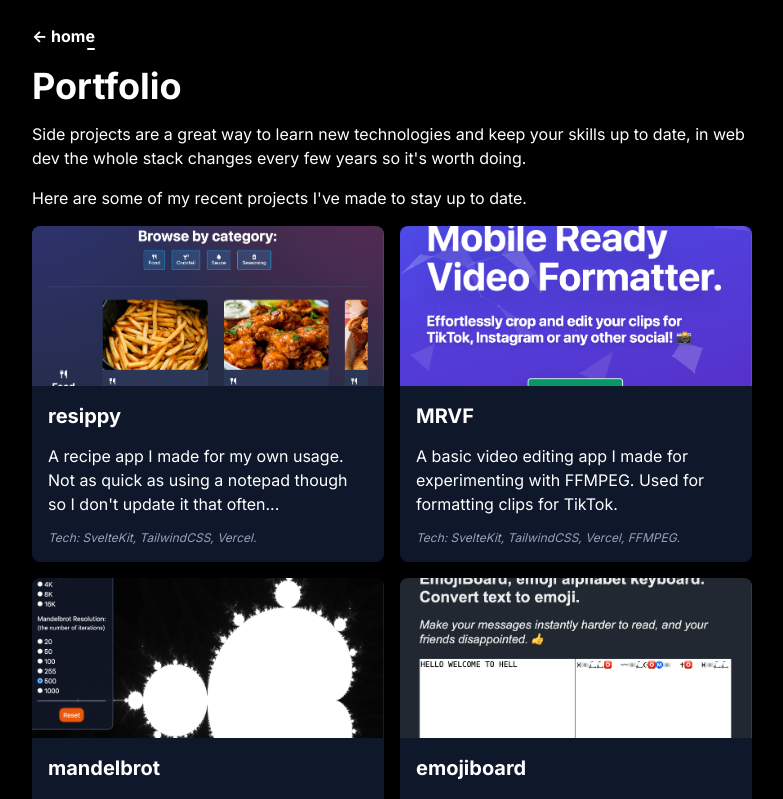
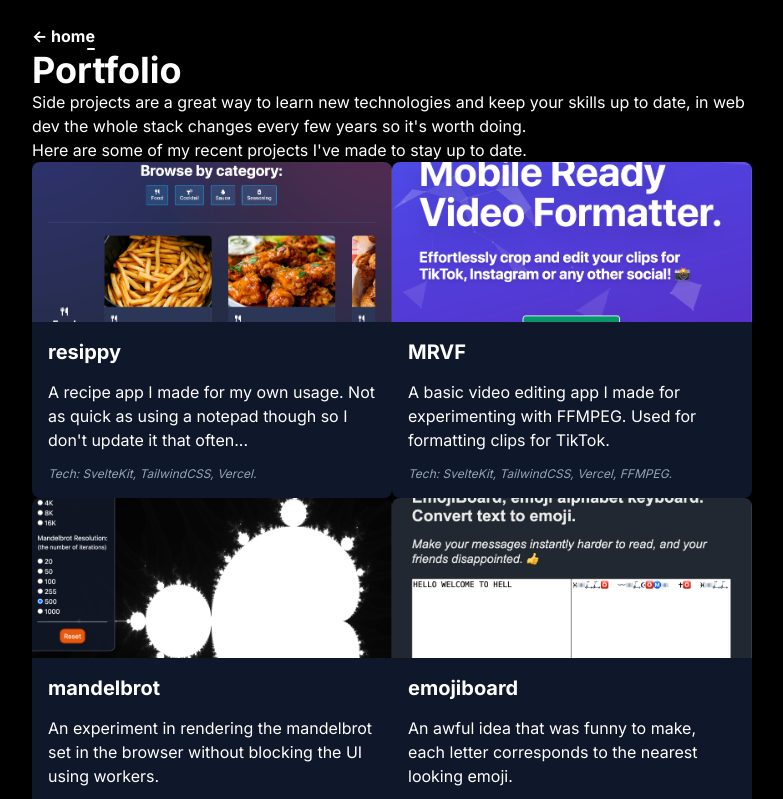
Before and after one commit to kyle-barth/portfolio-v2, a Next.js app: page /portfolio in a window 1280 px wide. Shown: the top 799 px of the page, without its empty margins (248-1031 px from the left). Built offline with nearby package versions, Linux system fonts and the light colour scheme.

Commit message:
improved styling to use const

```diff
--- a/app/about/page.tsx
+++ b/app/about/page.tsx
@@ -18,7 +18,7 @@
           Development. My expertise lies in providing technical guidance,
           automated testing infrastructure, experimentation, and alerting.{" "}
         </p>
-        <span className="self-end flex gap-4">
+        <span className={"self-end flex" + " " + spacing}>
           <Link url="https://www.linkedin.com/in/kyle-barth/" text="LinkedIn" />
           <Link
             url="https://github.com/kyle-barth/"
--- a/app/portfolio/page.tsx
+++ b/app/portfolio/page.tsx
@@ -21,7 +21,7 @@
           Here are some of my recent projects I&apos;ve made to stay up to date.
         </p>
 
-        <section className="grid-cols-1 sm:grid-cols-2 grid gap-4">
+        <section className={"grid-cols-1 sm:grid-cols-2 grid" + " " + spacing}>
           <PortfolioCard
             linkUrl="https://resippy.vercel.app/"
             imgUrl="/resippy.png"
--- a/components/container.tsx
+++ b/components/container.tsx
@@ -1,3 +1,11 @@
+import { spacing } from "@/constants/spacing";
+
 export default function Container({ children }: { children: React.ReactNode }) {
-  return <div className="max-w-[768px] mx-auto p-6 grid grid-cols-1 gap-4">{children}</div>;
+  return (
+    <div
+      className={"max-w-[768px] mx-auto p-6 grid grid-cols-1" + " " + spacing}
+    >
+      {children}
+    </div>
+  );
 }
--- a/components/side-nav.tsx
+++ b/components/side-nav.tsx
@@ -1,5 +1,6 @@
 "use client";
 
+import { spacing } from "@/constants/spacing";
 import { useIsMobile } from "@/hooks/use-is-mobile";
 import {
   IconArrowDown,
@@ -73,7 +74,7 @@
                   </p>
                 </div>
 
-                <nav className="flex flex-col gap-4 sm:gap-0">
+                <nav className={"flex flex-col sm:gap-0" + " " + spacing}>
                   <NavLink url="/about" text="about" />
                   <NavLink url="/portfolio" text="portfolio" />
                 </nav>
```
